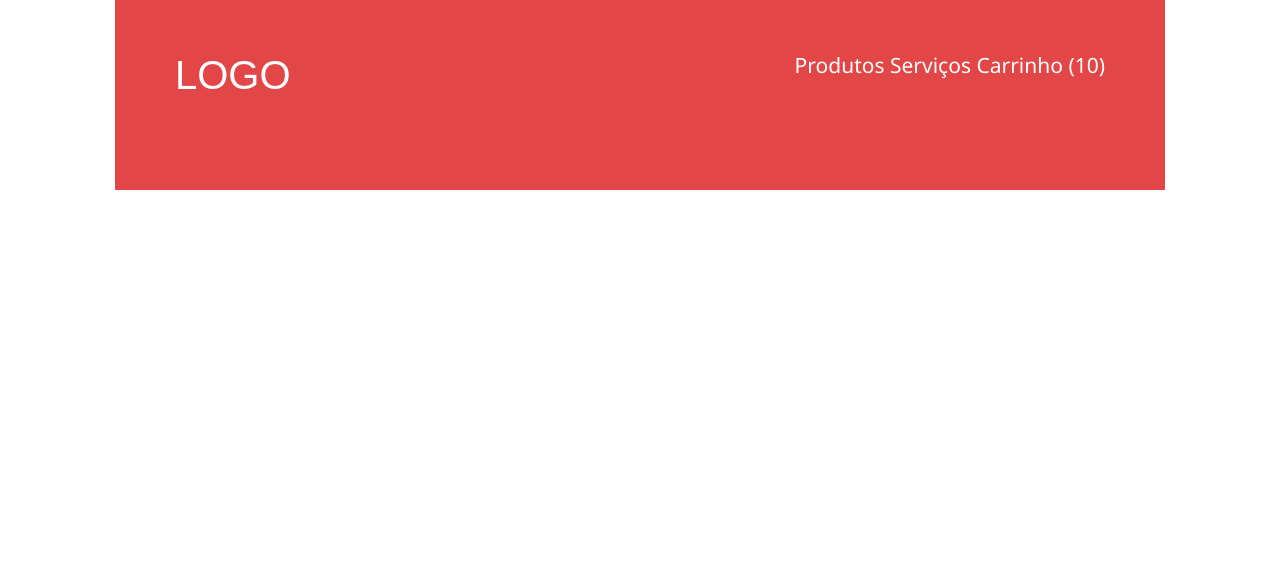
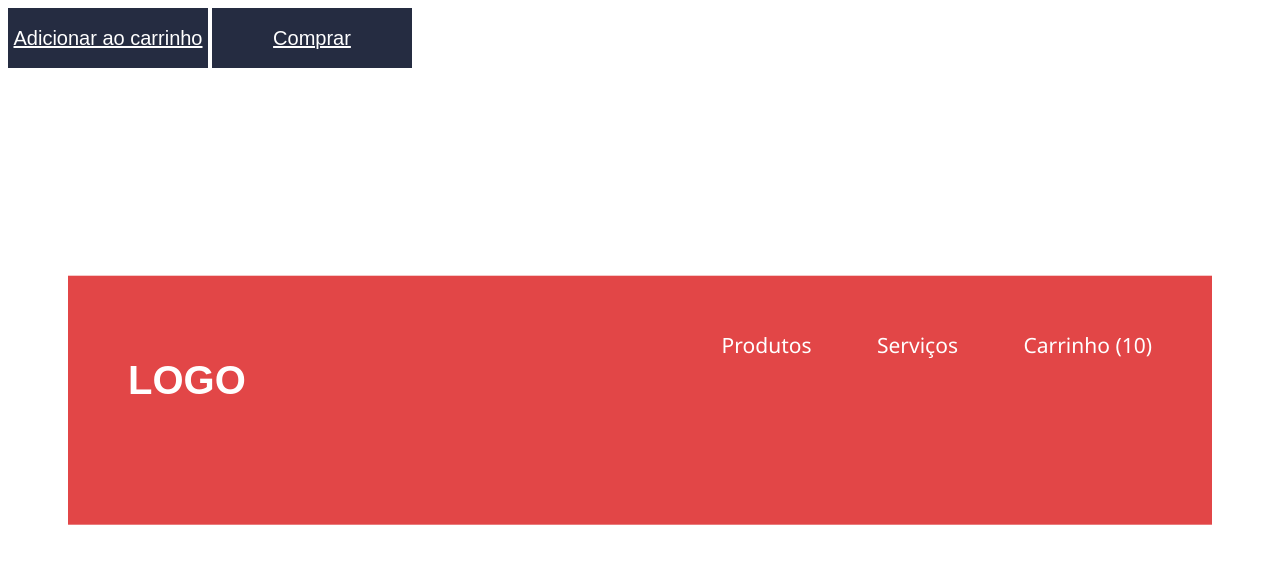
Before and after one commit to chiga/loja-fone, a plain HTML site: page index.html in a window 1280 px wide. Drawn offline with Linux system fonts and the light colour scheme.

Commit message:
refatorando o css

```diff
--- /dev/null
+++ b/css/button.css
@@ -0,0 +1,12 @@
+.button {
+  display: inline-block;
+  background-color: #252c41;
+  font-size: 20px;
+  color: #fff;
+  font-family: Arial, "Roboto", sans-serif;
+  width: 200px;
+  height: 60px;
+  line-height: 60px;
+  margin-right: 0;
+  text-align: center;
+}
--- /dev/null
+++ b/css/header-store.css
@@ -0,0 +1,47 @@
+/* .container {
+  display: flex;
+  flex-direction: row;
+  justify-content: center;
+  align-items: center;
+}
+
+.box{
+  width: 300px;
+  height: 300px;
+} */
+
+.header-store {
+  background-color: #e24647;
+  color: #fff;
+  overflow: hidden;
+  /* margin: 0 115px; */
+  padding: 55px 60px 95px;
+  width: 80%;
+  position: absolute;
+  top: 50%;
+  left: 50%;
+
+  transform: translateX(-50%) translateY(-50%);
+}
+
+.title {
+  font-size: 40px;
+  font-family: Arial, "Roboto", sans-serif;
+  float: left;
+}
+
+.navigation {
+  font-size: 21px;
+  font-family: "Segoe UI", "Roboto", sans-serif;
+  float: right;
+}
+
+.action {
+  text-decoration: none;
+  color: inherit;
+  margin-right: 60px;
+}
+
+.last {
+  margin-right: 0;
+}
--- a/header.css
+++ /dev/null
@@ -1,24 +0,0 @@
-header {
-  background-color: #e24647;
-  color: #fff;
-  overflow: hidden;
-  margin: 0 115px;
-  padding: 55px 60px 95px;
-}
-
-h1 {
-  font-size: 40px;
-  font-family: Arial, "Roboto", sans-serif;
-  float: left;
-}
-
-nav {
-  font-size: 21px;
-  font-family: "Segoe UI", "Roboto", sans-serif;
-  float: right;
-}
-
-a {
-  text-decoration: none;
-  color: inherit;
-}
--- a/index.html
+++ b/index.html
@@ -10,18 +10,24 @@
       rel="stylesheet"
     />
 
-    <link rel="stylesheet" href="reset.css" />
-    <link rel="stylesheet" href="header.css" />
+    <link rel="stylesheet" href="css/eset.css" />
+    <link rel="stylesheet" href="css/header-store.css" />
+    <link rel="stylesheet" href="css/button.css" />
   </head>
 
   <body>
-    <header>
-      <h1>LOGO</h1>
-      <nav>
-        <a href="http://collabcode.training">Produtos</a>
-        <a href="http://collabcode.training">Serviços</a>
-        <a href="http://collabcode.training">Carrinho (10)</a>
+    <header class="header-store">
+      <h1 class="title">LOGO</h1>
+      <nav class="navigation">
+        <a class="action" href="http://collabcode.training">Produtos</a>
+        <a class="action" href="http://collabcode.training">Serviços</a>
+        <a class="action last" href="http://collabcode.training"
+          >Carrinho (10)</a
+        >
       </nav>
     </header>
+
+    <a class="button" href="comprar.html">Adicionar ao carrinho</a>
+    <a class="button" href="comprar.html">Comprar</a>
   </body>
 </html>
```
Also changed, not shown: comprar.html (added, +22 -0 lines), css/reset.css (renamed from reset.css).
